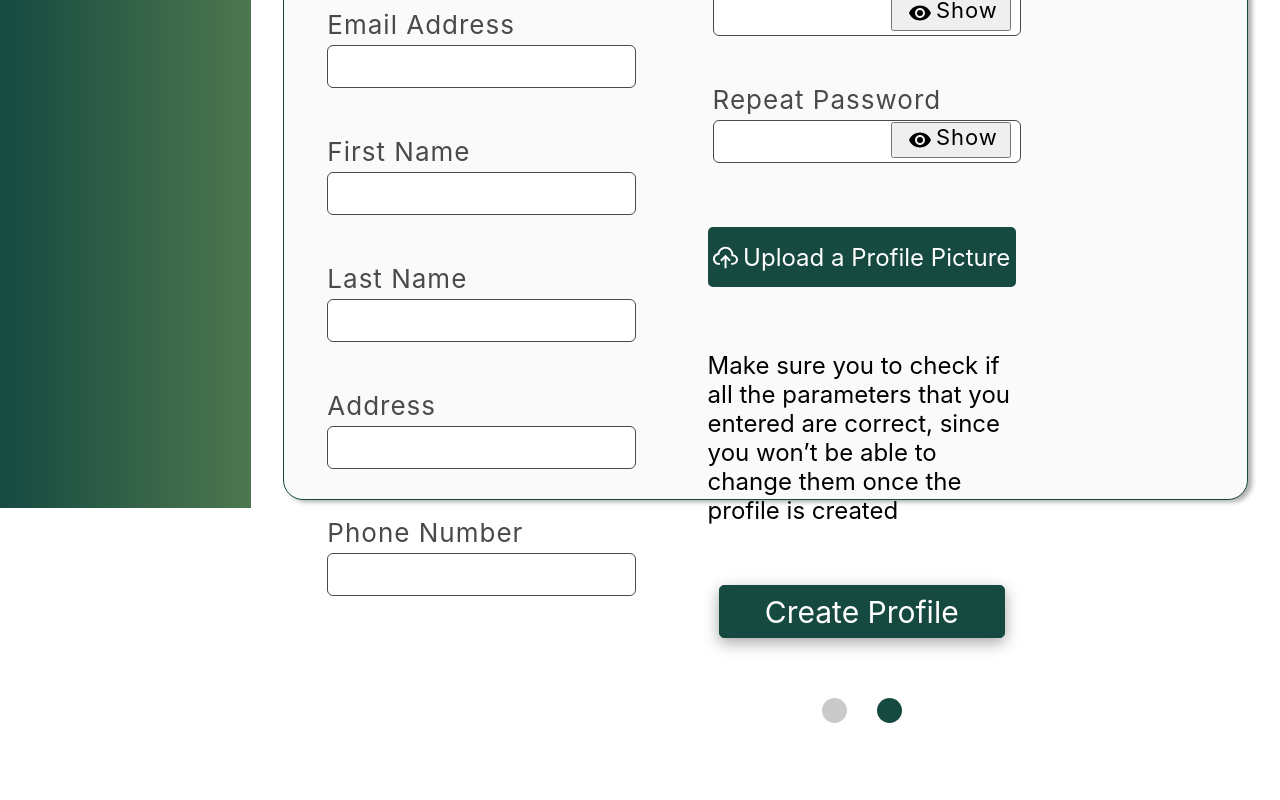
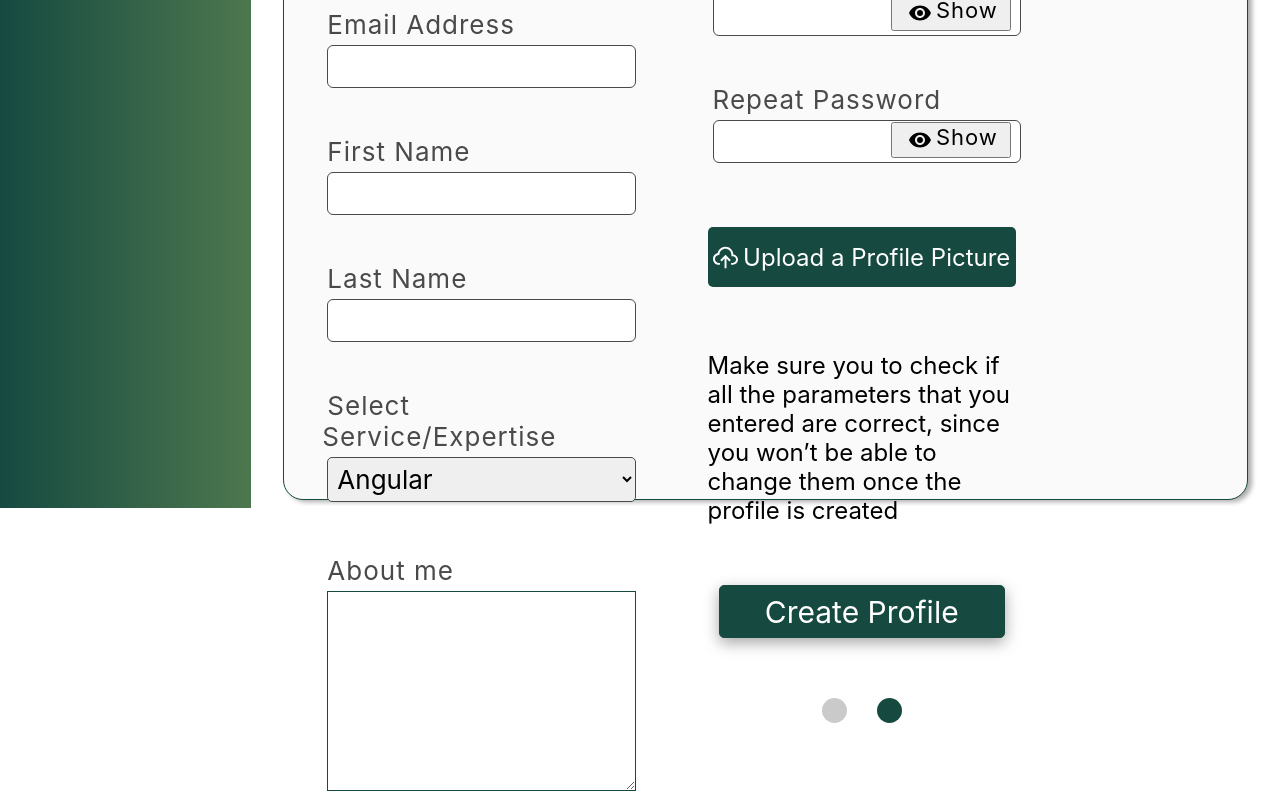
Before and after one commit to Mihailob5017/mb_connect, a React (Create React App) app in the folder client/: page /signup in a window 1280 px wide. Shown: the part 292-1092 px from the top of the page. Before the commit the page ends 1015 px from the top, so only its background shows below. Built offline with nearby package versions, Linux system fonts and the light colour scheme.

Commit message:
create account expert stage 2 frontend finished the design

```diff
--- a/client/package.json
+++ b/client/package.json
@@ -18,6 +18,7 @@
     "redux": "^4.1.1",
     "redux-devtools-extension": "^2.13.9",
     "redux-thunk": "^2.3.0",
+    "semantic-ui-react": "^2.0.3",
     "web-vitals": "^1.1.2"
   },
   "scripts": {
--- /dev/null
+++ b/client/src/components/dropdown/dropdown.component.js
@@ -0,0 +1,20 @@
+import React from 'react';
+
+import './dropdown.style.scss';
+
+const DropDownComponent = ({ options }) => {
+	return (
+		<div className='dropdown-wrapper'>
+			<label>Select Service/Expertise</label>
+			<select>
+				{options.map((option) => (
+					<option key={option.key} value={option.value}>
+						{option.text}
+					</option>
+				))}
+			</select>
+		</div>
+	);
+};
+
+export default DropDownComponent;
--- /dev/null
+++ b/client/src/components/dropdown/dropdown.style.scss
@@ -0,0 +1,19 @@
+.dropdown-wrapper {
+	width: 80%;
+	margin: 3em auto;
+	label {
+		font-size: 26px;
+		letter-spacing: 1px;
+		color: #4a4a4a;
+		margin: 5px;
+	}
+	select {
+		margin: 5px;
+		width: 100%;
+		font-size: 26px;
+		padding: 5px;
+		border-radius: 5px;
+		border: 1px solid #4a4a4a;
+		outline: #164a41;
+	}
+}
--- a/client/src/pages/Sign_Up/sign_up.container.js
+++ b/client/src/pages/Sign_Up/sign_up.container.js
@@ -1,15 +1,12 @@
 import React from 'react';
-import SignUpComponent from './sign_up';
+import SignUpRegular from './sign_up_regular';
+import SignUpExpert from './sign_up_expert';
 // React Router
 import { useLocation } from 'react-router-dom';
 const SignUp = () => {
 	const location = useLocation();
-
-	return (
-		<>
-			<SignUpComponent type={location.pathname.split('/').pop()} />
-		</>
-	);
+	const type = location.pathname.split('/').pop();
+	return <>{type === 'regular' ? <SignUpRegular /> : <SignUpExpert />}</>;
 };
 
 export default SignUp;
--- a/client/src/pages/Sign_Up/sign_up.style.scss
+++ b/client/src/pages/Sign_Up/sign_up.style.scss
@@ -54,3 +54,22 @@
 	width: 80%;
 	font-size: 24px;
 }
+.about-me-wrapper {
+	margin: 3em auto;
+	width: 80%;
+	label {
+		font-size: 26px;
+		letter-spacing: 1px;
+		color: #4a4a4a;
+		margin: 5px;
+	}
+	textarea {
+		background: transparent;
+		border: 1px solid #164a41;
+		outline: none;
+		margin: 5px;
+		width: 100%;
+		height: 200px;
+		font-size: 26px;
+	}
+}
--- /dev/null
+++ b/client/src/pages/Sign_Up/sign_up_expert.js
@@ -0,0 +1,82 @@
+import React from 'react';
+import './sign_up.style.scss';
+import Upload from '../../images/upload.svg';
+// Components
+import GreenScreen from '../../components/green-screen/green-screen.component';
+import CardComponent from '../../components/card/card.component';
+import CardHeader from '../../components/card/card-header/card-header.component';
+import InputComponent from '../../components/input/input.component';
+import Button from '../../components/button/button.component';
+import StageCounter from '../../components/stage-counter/stage-counter.component';
+import DropDownComponent from '../../components/dropdown/dropdown.component';
+
+const SignUpComponent = () => {
+	const options = [
+		{ key: 'angular', text: 'Angular', value: 'angular' },
+		{ key: 'css', text: 'CSS', value: 'css' },
+		{ key: 'design', text: 'Graphic Design', value: 'design' },
+		{ key: 'ember', text: 'Ember', value: 'ember' },
+		{ key: 'html', text: 'HTML', value: 'html' },
+		{ key: 'ia', text: 'Information Architecture', value: 'ia' },
+		{ key: 'javascript', text: 'Javascript', value: 'javascript' },
+		{ key: 'mech', text: 'Mechanical Engineering', value: 'mech' },
+		{ key: 'meteor', text: 'Meteor', value: 'meteor' },
+		{ key: 'node', text: 'NodeJS', value: 'node' },
+		{ key: 'plumbing', text: 'Plumbing', value: 'plumbing' },
+		{ key: 'python', text: 'Python', value: 'python' },
+		{ key: 'rails', text: 'Rails', value: 'rails' },
+		{ key: 'react', text: 'React', value: 'react' },
+		{ key: 'repair', text: 'Kitchen Repair', value: 'repair' },
+		{ key: 'ruby', text: 'Ruby', value: 'ruby' },
+		{ key: 'ui', text: 'UI Design', value: 'ui' },
+		{ key: 'ux', text: 'User Experience', value: 'ux' },
+	];
+
+	return (
+		<div className='sign-up-container '>
+			<GreenScreen reduced={true} />
+			<CardComponent customClass='sign-up-card'>
+				<div className='sign-up-column'>
+					<CardHeader /> <h1 className='sign-up-head'>Create your Account</h1>
+					<InputComponent type='email' name='email' label='Email Address' />
+					<InputComponent name='first_name' label='First Name' />
+					<InputComponent name='last_name' label='Last Name' />
+					<DropDownComponent options={options} />
+					<div className='about-me-wrapper'>
+						<label>About me</label>
+						<textarea className='about-me-textarea'></textarea>
+					</div>
+				</div>
+
+				<div className='sign-up-column'>
+					<div className='empty-space'></div>
+					<InputComponent
+						isPassword={true}
+						type='password'
+						name='password'
+						label='Password'
+					/>
+					<InputComponent
+						isPassword={true}
+						type='password'
+						name='repeat_password'
+						label='Repeat Password'
+					/>
+					<div className='upload-wrapper'>
+						<img src={Upload} alt='Upload' />
+						<p>Upload a Profile Picture</p>
+					</div>
+					<p className='sign-up-text'>
+						Make sure you to check if all the parameters that you entered are
+						correct, since you won’t be able to change them once the profile is
+						created
+					</p>
+					<Button type='primary'>Create Profile</Button>
+					<StageCounter stage={2} />
+				</div>
+			</CardComponent>
+		</div>
+	);
+};
+
+export default SignUpComponent;
```
Also changed, not shown: client/src/pages/Sign_Up/sign_up_regular.js (renamed from client/src/pages/Sign_Up/sign_up.js), 1 other file (tests, documents, lock files or other folders).
